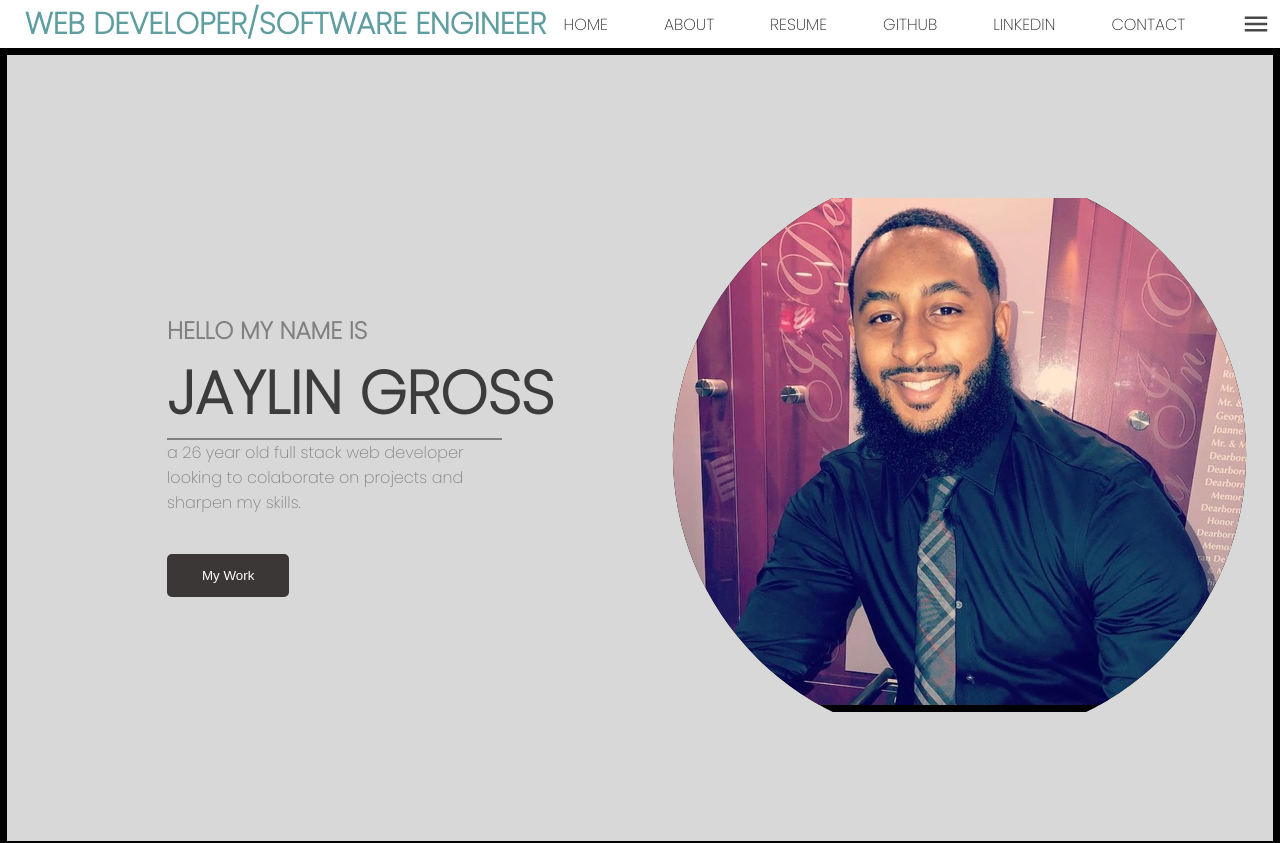
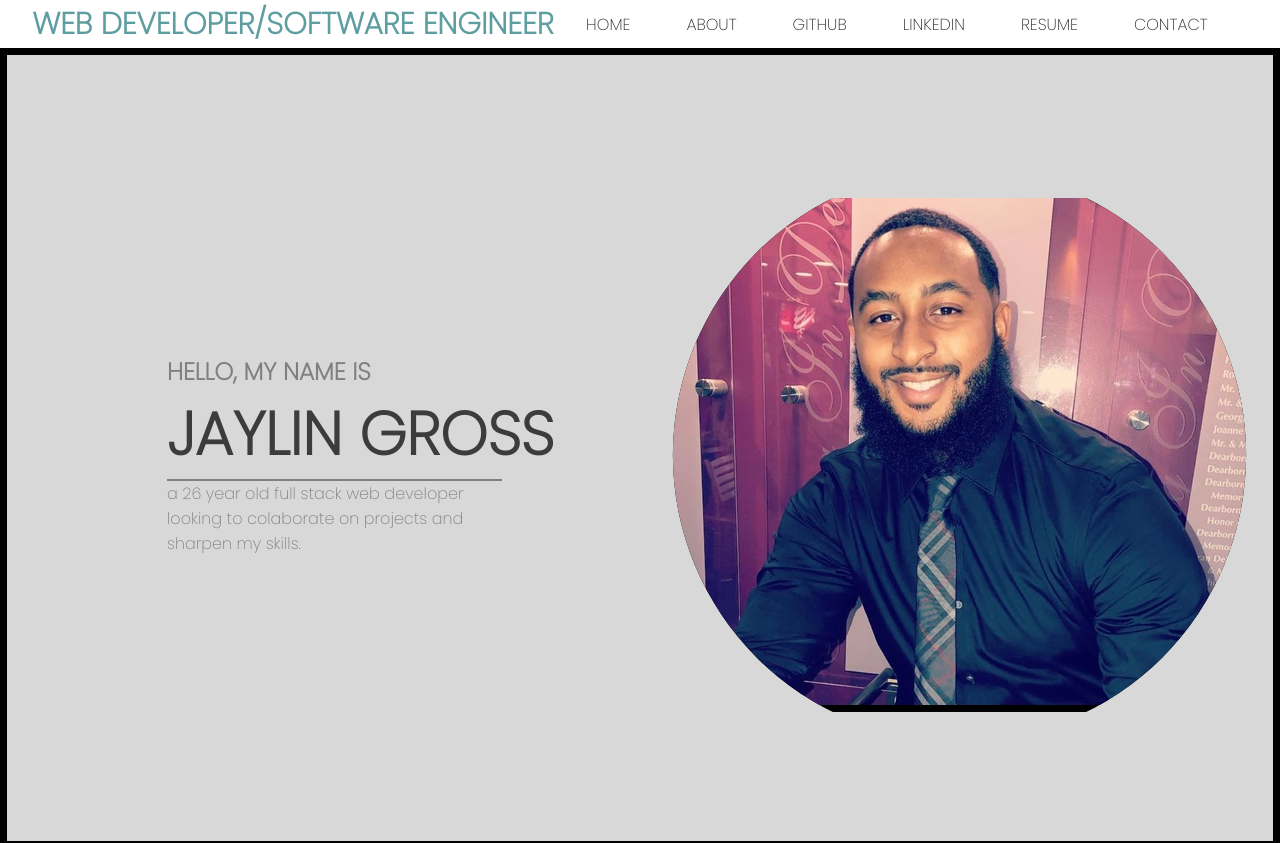
Before and after one commit to JayRGross/ReactPortfolioProject, a React (Create React App) app: page / in a window 1280 px wide. Shown: the top 843 px of the page. Built offline with nearby package versions, Linux system fonts and the light colour scheme.

Commit message:
final updates

```diff
--- a/src/components/Data.js
+++ b/src/components/Data.js
@@ -1,22 +1,3 @@
 export const Data = [
-    {
-        text : 'Home',
-        path : '/',
-        className : 'data-item'
-    },
-    {
-        text : 'Works',
-        path : '/works',
-        className : 'data-item'
-    },
-    {
-        text : 'Gallery',
-        path : '/gallery',
-        className : 'data-item'
-    },
-    {
-        text : 'Repositories',
-        path : '/repos',
-        className : 'data-item'
-    },
+
 ]
--- a/src/components/Header.jsx
+++ b/src/components/Header.jsx
@@ -1,8 +1,8 @@
-import { MenuOutlined } from "@material-ui/icons";
+
 import React,{useState} from "react";
 import { Link } from "react-router-dom";
 import './styles/Header.css'
-import {Data} from './Data'
+
 
 const Header = () => {
 
@@ -29,38 +29,25 @@
           </li>
 
           <li>
-           <a href={process.env.PUBLIC_URL + '/resume.pdf'} download='Jaylin-Resume.pdf'>Resume</a>
-          </li>
-
-          <li>
           <a href='https://github.com/JayRGross' target='_blank' rel="noopener noreferrer">Github</a>
           </li>
           <li>
           <a href='https://www.linkedin.com/in/jaylin-gross-279588214/' target='_blank' rel="noopener noreferrer">LinkedIn</a>
           </li>
+          <li>
+          <a href='https://docs.google.com/document/d/1MN3pc2n0Z5MM-vo4H5hAYOaEjmT4pVVPbZRKutEa8Zc/edit?usp=sharing' target='_blank' rel="noopener noreferrer">Resume</a>
+          </li>
+
 
           <li>
             <Link to="/contact">Contact</Link>
           </li>
 
-          <div className="hamburger-menu">
-            <MenuOutlined className="menu" onClick={showMenu} />
-          </div>
+
         </ul>
       </nav>
 
-      <nav className={open ? 'slider active' : 'slider'}>
-        <ul className="slider-ul" onClick={showMenu}>
-          {Data.map((item,index) => {
-          return (
-            <li key={index} className={item.className}>
-                <Link to={item.path}>{item.text}</Link>
-            </li>
-          )
-         })}
-        </ul>
 
-      </nav>
 
     </div>
   );
--- a/src/components/Section.jsx
+++ b/src/components/Section.jsx
@@ -9,10 +9,9 @@
             <div className='container'>
 
                 <div className='texts'>
-                    <h1>Hello My Name is</h1>
+                    <h1>Hello, My Name is</h1>
                     <h1 className='h1-big'>Jaylin Gross</h1>
                     <p> A 26 year old Full Stack Web Developer looking to colaborate on projects and sharpen my skills. </p>
-                    <button className='text-button'>My Work</button>
                 </div>
 
                 <div className='image'>
```
